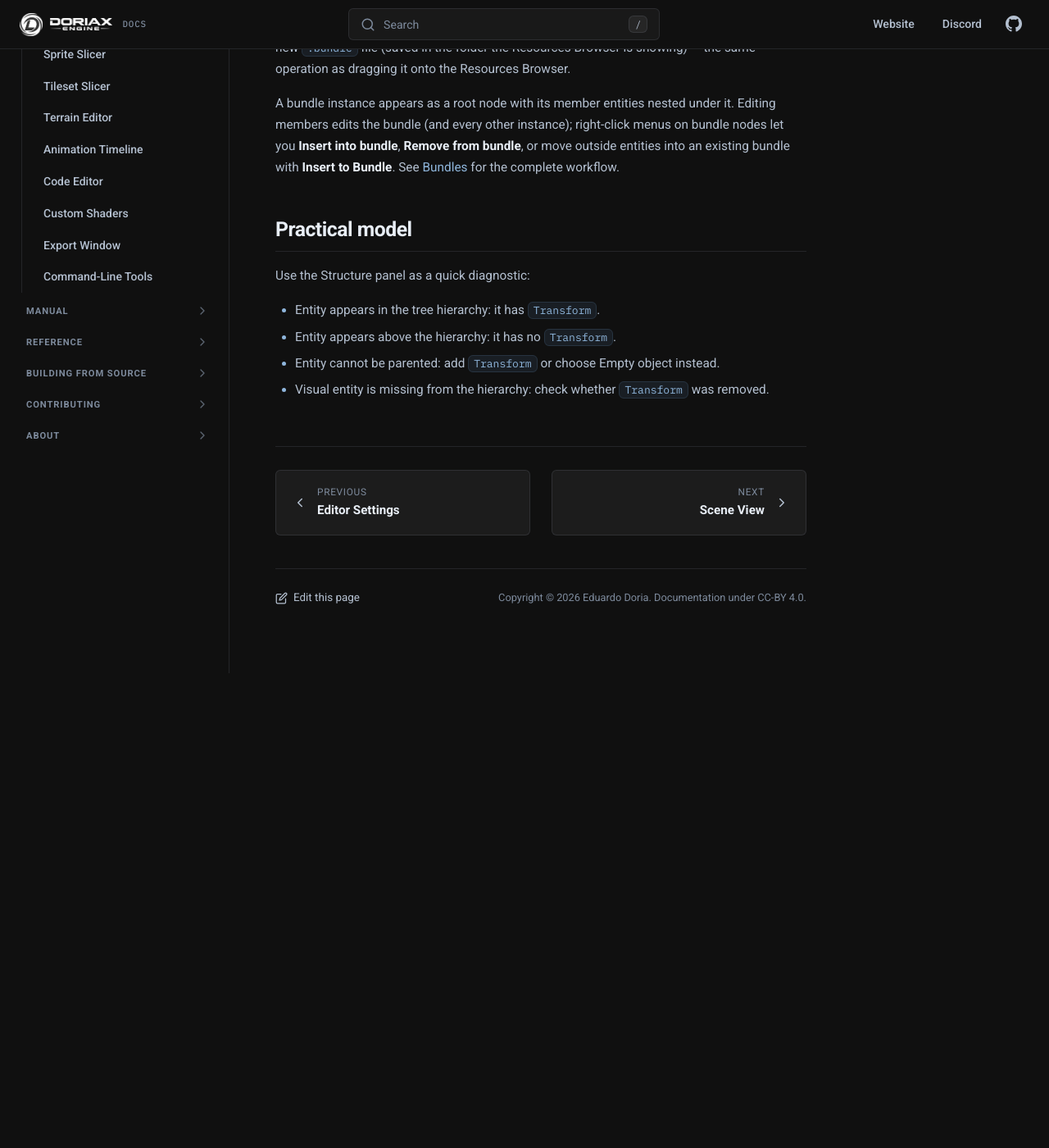
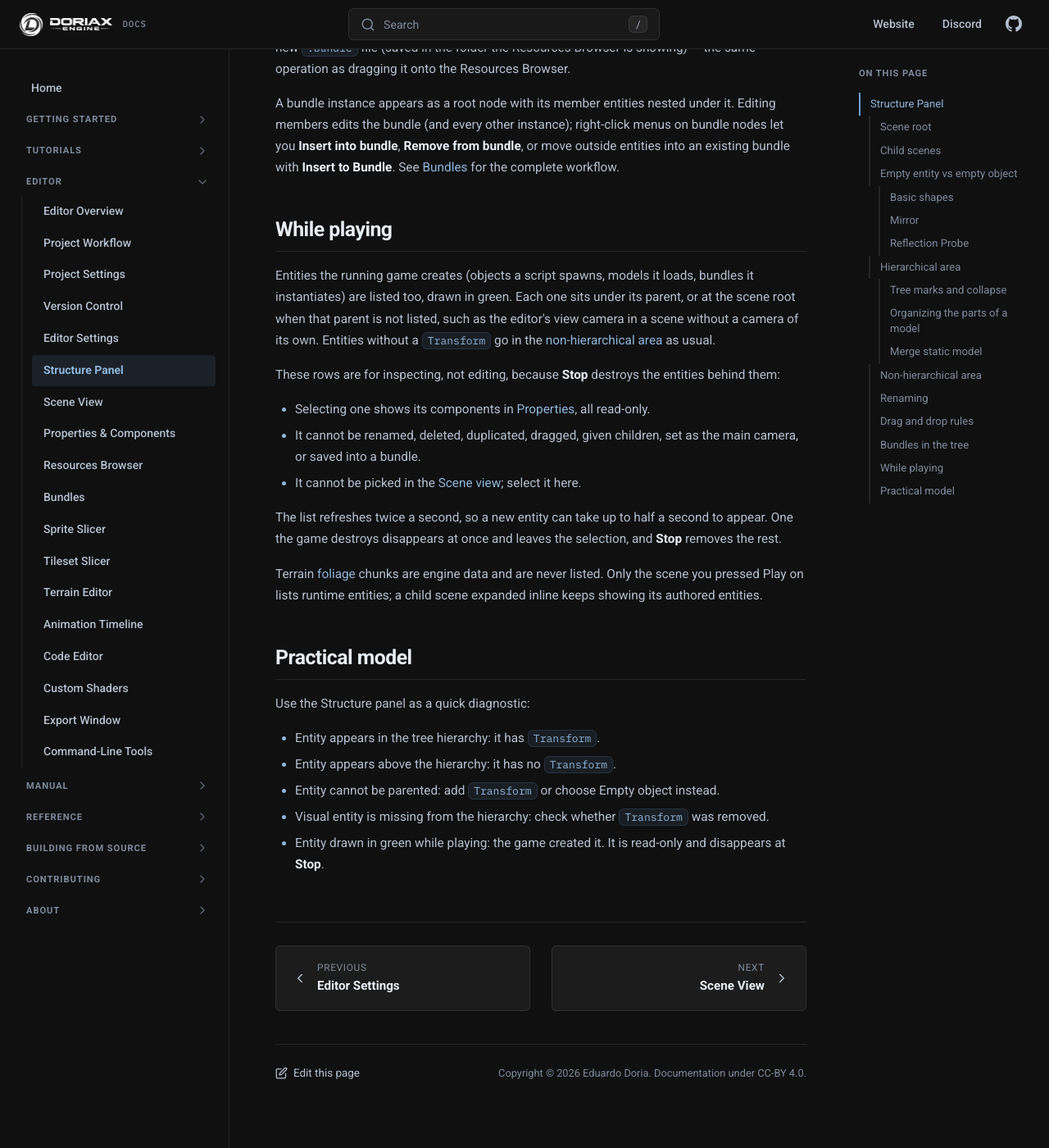
Before and after one commit to doriaxengine/doriax-docs, an MkDocs documentation site: the page built from docs/editor/structure.md, in a window 1280 px wide and 1400 px high, scrolled down 7514 px. Shown: the whole window at 82% size. Built offline with MkDocs 1.6.1, drawn with Linux system fonts in a browser that asks for light colours; comment, search, counter and statistics services are not loaded; before the commit the page ends 8335 px from its top, so only the background shows below that.

Commit message:
Doc runtime entities in the Structure panel

```diff
--- a/docs/editor/structure.md
+++ b/docs/editor/structure.md
@@ -255,6 +255,31 @@ bundle nodes let you **Insert into bundle**, **Remove from bundle**, or move out
 entities into an existing bundle with **Insert to Bundle**. See [Bundles](bundles.md)
 for the complete workflow.
 
+## While playing
+
+Entities the running game creates (objects a script spawns, models it loads, bundles it
+instantiates) are listed too, drawn in green. Each one sits under its parent, or at the
+scene root when that parent is not listed, such as the editor's view camera in a scene
+without a camera of its own. Entities without a `Transform` go in the
+[non-hierarchical area](#non-hierarchical-area) as usual.
+
+These rows are for inspecting, not editing, because **Stop** destroys the entities
+behind them:
+
+- Selecting one shows its components in [Properties](properties.md#selecting-an-entity),
+  all read-only.
+- It cannot be renamed, deleted, duplicated, dragged, given children, set as the main
+  camera, or saved into a bundle.
+- It cannot be picked in the [Scene view](scene-view.md#selection); select it here.
+
+The list refreshes twice a second, so a new entity can take up to half a second to
+appear. One the game destroys disappears at once and leaves the selection, and **Stop**
+removes the rest.
+
+Terrain [foliage](../manual/terrain.md#foliage) chunks are engine data and are never
+listed. Only the scene you pressed Play on lists runtime entities; a child scene expanded
+inline keeps showing its authored entities.
+
 ## Practical model
 
 Use the Structure panel as a quick diagnostic:
@@ -263,3 +288,5 @@ Use the Structure panel as a quick diagnostic:
 - Entity appears above the hierarchy: it has no `Transform`.
 - Entity cannot be parented: add `Transform` or choose Empty object instead.
 - Visual entity is missing from the hierarchy: check whether `Transform` was removed.
+- Entity drawn in green while playing: the game created it. It is read-only and
+  disappears at **Stop**.
```
Also changed, not shown: docs/editor/index.md (+3 -1 lines), docs/editor/properties.md (+5 -0 lines), docs/editor/scene-view.md (+3 -0 lines).
